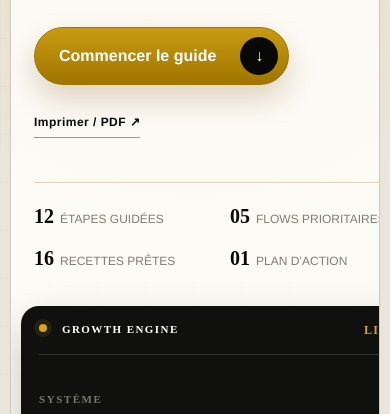
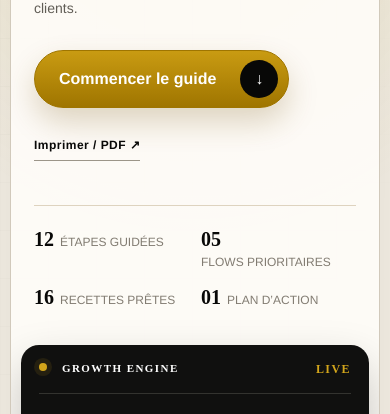
Before and after one commit to bilouahdih-dotcom/focus-klaviyo-upsell-playbook, a plain HTML site: page index.html in a window 390 px wide. Shown: the part 372-786 px from the top of the page. Drawn offline with Linux system fonts and the light colour scheme.

Commit message:
Fix mobile layout and iPhone typography

```diff
--- a/styles.css
+++ b/styles.css
@@ -1,6 +1,6 @@
 @font-face {
   font-family: "Space Grotesk";
-  src: local("Segoe UI Variable Display"), local("Segoe UI");
+  src: local("Segoe UI Variable Display"), local("Segoe UI"), local("Avenir Next"), local("Helvetica Neue"), local("Arial");
   font-weight: 400 800;
   font-display: swap;
 }
@@ -562,9 +562,10 @@ small { font-size: 12px!important; }
 }
 
 @media (max-width: 720px) {
+  html,body { width: 100%; max-width: 100%; overflow-x: clip; }
   .marquee-set { width: 760px; }
   .topbar { height: 74px; padding: 0 16px; }.focus-wordmark { font-size: 27px; }.brand-signature { padding-left: 9px; font-size: 6px; }.brand-signature b { font-size: 7px; }.progress-pill { display: none; }.nav-links { top: 74px; }
-  .cover { padding: 15px 10px 0; }.cover-shell { min-height: 0; grid-template-columns: 1fr; border-radius: 16px; }.cover-spine { display: none; }.cover-copy { padding: 38px 23px; }.cover h1 { font-size: clamp(46px,14vw,69px); }.cover-copy > p { font-size: 14px; }.cover-actions { align-items: flex-start; flex-direction: column; }.cover-meta { display: grid; grid-template-columns: 1fr 1fr; }.cover-console { grid-column: 1; margin: 0 10px 10px; padding: 18px; }.system-title b { font-size: 35px; }.mini-funnel { overflow-x: auto; }.mini-funnel div { min-width: 100px; }
+  .cover { padding: 15px 10px 0; }.cover-shell { width: 100%; min-width: 0; min-height: 0; grid-template-columns: minmax(0,1fr); border-radius: 16px; }.cover-spine { display: none; }.cover-copy,.cover-console { min-width: 0; }.cover-copy { padding: 38px 23px; }.cover h1 { font-size: clamp(46px,14vw,69px); }.cover-copy > p { font-size: 14px; overflow-wrap: anywhere; }.cover-actions { align-items: flex-start; flex-direction: column; }.cover-meta { min-width: 0; display: grid; grid-template-columns: repeat(2,minmax(0,1fr)); gap: 18px 12px; }.cover-meta span { min-width: 0; flex-wrap: wrap; }.cover-console { grid-column: 1; margin: 0 10px 10px; padding: 18px; }.system-title b { font-size: 35px; }.mini-funnel { overflow-x: auto; }.mini-funnel div { min-width: 100px; }
   .content-section,.section-wrap { width: min(100% - 28px,1180px); padding: 78px 0; }.intro { padding-top: 26px; }.section-heading { margin-bottom: 34px; }.section-heading p,.split-heading > p { font-size: 14px; }.split-heading,.upsell-heading { grid-template-columns: 1fr; gap: 15px; }.split-heading h2 { margin-bottom: 0; }
   .engine-map { grid-template-columns: 1fr; gap: 8px; }.engine { min-height: 330px; transform: none; }.engine-bridge { flex-direction: row; justify-content: center; }.engine-bridge i { width: 45px; height: 45px; box-shadow: 0 0 0 6px var(--white); }
   .growth-progress { margin-top: 30px; }.growth-progress > header { padding: 25px 22px; grid-template-columns: 1fr; gap: 18px; }.growth-score { text-align: left; }.growth-score > b { font-size: 64px; }.growth-score > span { margin-top: 9px; }.customer-journey { padding: 24px 22px; grid-template-columns: 1fr 1fr; gap: 24px 12px; }.journey-track { display: none; }.journey-stop { grid-template-columns: 44px 1fr; }.journey-stop > i { width: 44px; height: 44px; }.growth-progress > footer { padding: 18px 22px; align-items: flex-start; flex-direction: column; gap: 10px; }.phase-board { grid-template-columns: 1fr; }.phase-column > header { min-height: 125px; }.phase-board .module-card { min-height: 105px; }
```
